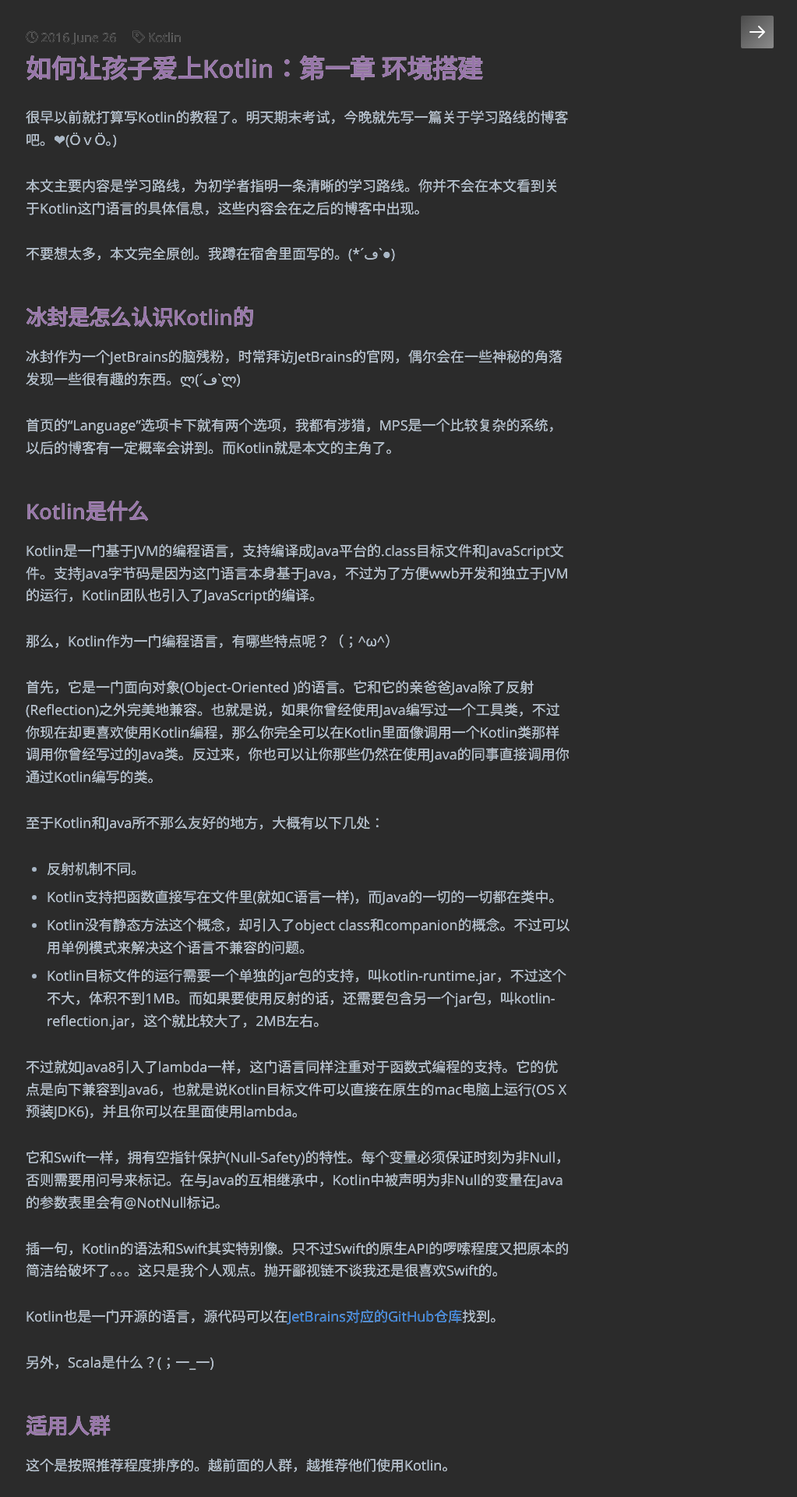
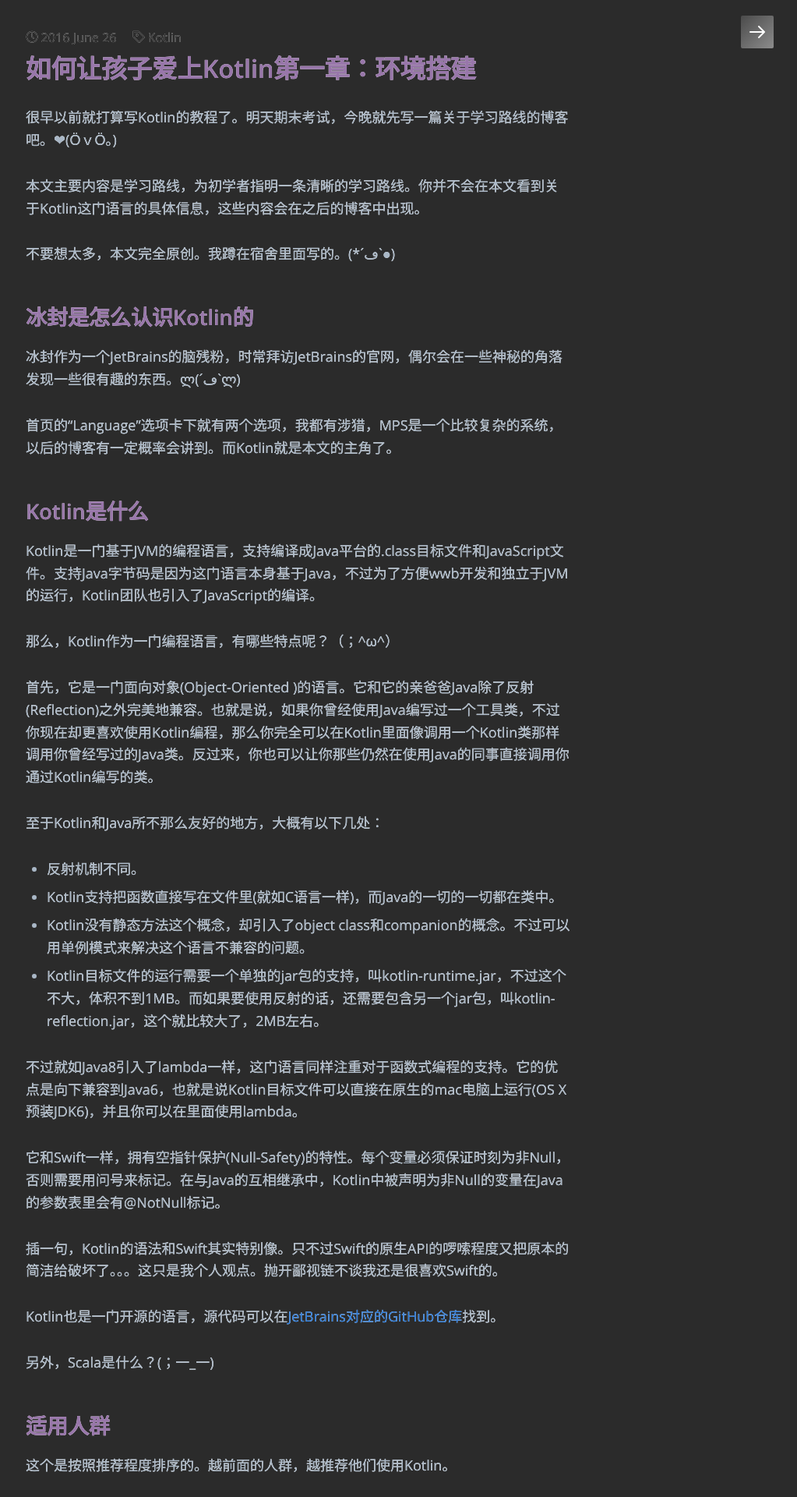
Before and after one commit to kangkangkang/ice1000.github.io, a Jekyll site: the page built from _posts/Kotlin/2016-6-26-LearnKotlin1.md, in a window 1280 px wide. Shown: the top 1920 px of the page at 78% size, without its empty margins (257-1280 px from the left). Built offline with Jekyll 4.4.1, drawn with Linux system fonts in a browser that asks for light colours; some web fonts are replaced.

Commit message:
commit via a script

```diff
--- a/_posts/Kotlin/2016-6-26-LearnKotlin1.md
+++ b/_posts/Kotlin/2016-6-26-LearnKotlin1.md
@@ -1,6 +1,6 @@
 ---
 layout: post
-title: 如何让孩子爱上Kotlin：第一章 环境搭建
+title: 如何让孩子爱上Kotlin第一章：环境搭建
 category: Kotlin
 tags: Kotlin
 keywords: Kotlin
```
